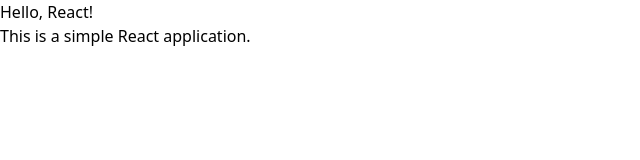
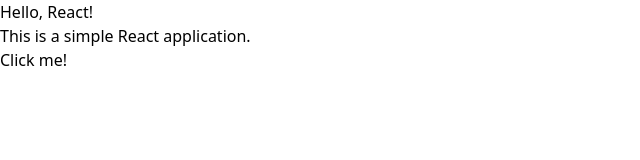
Before and after one commit to Chironzit-Biswas/project03, a React (Vite) app: page / in a window 1280 px wide. Shown: the top 160 px of the page, without its empty margins (0-640 px from the left). Built offline with nearby package versions, Linux system fonts and the light colour scheme.

Commit message:
project03

```diff
--- a/src/App.jsx
+++ b/src/App.jsx
@@ -4,6 +4,7 @@
             <div>
                 <h1>Hello, React!</h1>
                 <p>This is a simple React application.</p>
+                <button>Click me!</button>
             </div>
         </>
     );
```
